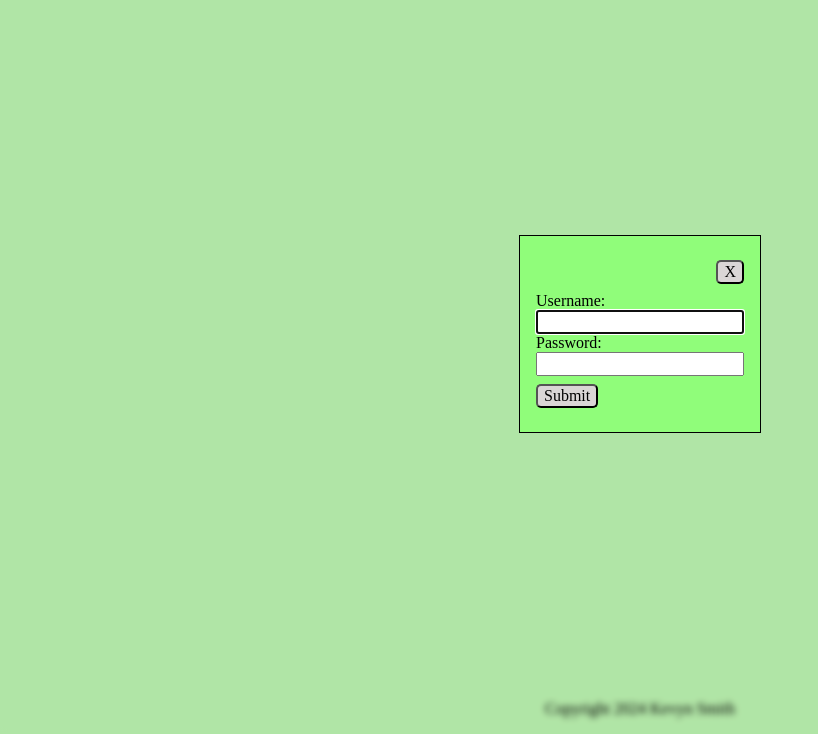
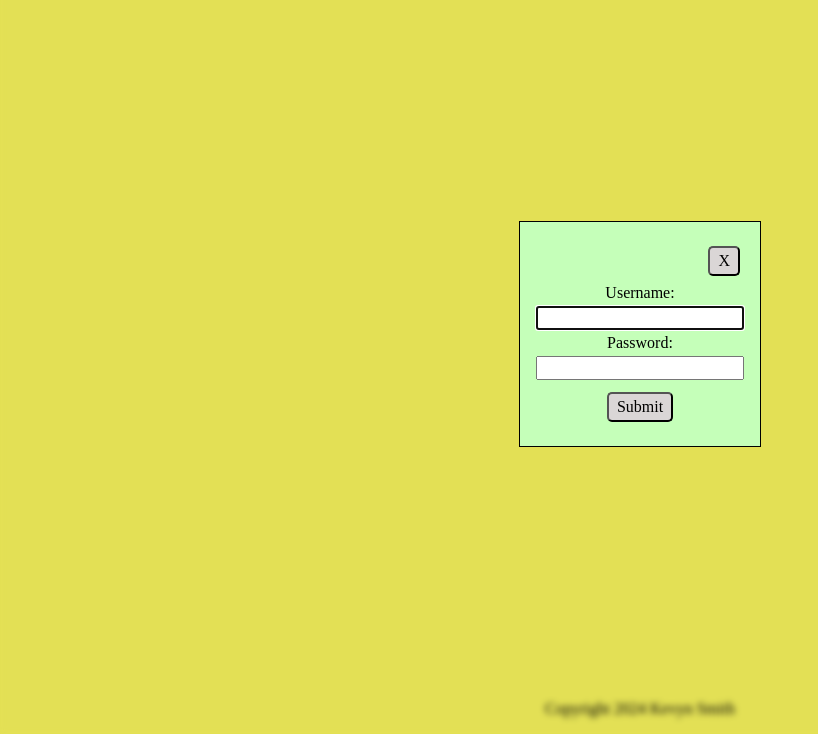
Before and after one commit to KSmith8888/notes-app-server, a website with bundled scripts: page public/index.html in a window 1280 px wide. Both pictures are taken after a click on the button "Sign In". Shown: the part 66-800 px from the top of the page, without its empty margins (0-818 px from the left). Built offline with nearby package versions, Linux system fonts and the light colour scheme.

Commit message:
Updated input and container styling

```diff
--- a/public/index.html
+++ b/public/index.html
@@ -20,6 +20,7 @@
             <main id="main">
                 <section id="sign-in-section">
                     <p>You must sign in to view your notes</p>
+                    <div class="button-row">
                         <button id="open-sign-in-modal-button" class="button">
                             Sign In
                         </button>
@@ -29,6 +30,7 @@
                         >
                             Create Account
                         </button>
+                    </div>
                     <p id="sign-in-error-message"></p>
                     <dialog id="sign-in-modal" class="modal">
                         <form id="sign-in-form" class="form">
@@ -43,6 +45,7 @@
                             <label for="username-input">Username:</label>
                             <input
                                 id="username-input"
+                                class="text-input"
                                 type="text"
                                 maxlength="12"
                                 required
@@ -50,6 +53,7 @@
                             <label for="password-input">Password:</label>
                             <input
                                 id="password-input"
+                                class="text-input"
                                 type="password"
                                 maxlength="12"
                                 required
@@ -72,6 +76,7 @@
                             >
                             <input
                                 id="create-username-input"
+                                class="text-input"
                                 type="text"
                                 maxlength="12"
                                 required
@@ -81,6 +86,7 @@
                             >
                             <input
                                 id="create-password-input"
+                                class="text-input"
                                 type="password"
                                 maxlength="12"
                                 required
@@ -89,11 +95,16 @@
                             >
                             <input
                                 id="confirm-password-input"
+                                class="text-input"
                                 type="password"
                                 maxlength="12"
                                 required
                             />
-
+                            <p id="terms-of-service-text">
+                                By creating an account, you are agreeing to the
+                                <a href="#">Terms of Service</a> and our
+                                <a href="#">Privacy Policy</a>
+                            </p>
                             <button class="button" type="submit">Submit</button>
                         </form>
                     </dialog>
--- a/public/styles.css
+++ b/public/styles.css
@@ -21,8 +21,12 @@ textarea {
     flex-direction: column;
     justify-content: space-between;
     align-items: center;
-    background-color: rgb(197, 255, 185);
+    background-color: rgb(253, 250, 95);
 }
+
+/*
+background-color: rgb(197, 255, 185);
+*/
 
 #header {
     width: 100%;
@@ -34,6 +38,17 @@ textarea {
 
 #main-heading {
     margin: 0;
+}
+
+.button-row {
+    display: flex;
+    justify-content: center;
+}
+
+#sign-in-section {
+    display: flex;
+    flex-direction: column;
+    align-items: center;
 }
 
 #account-info {
@@ -48,7 +63,8 @@ textarea {
 .button {
     cursor: pointer;
     border-radius: 5px;
-    margin: 0.5em 0;
+    padding: 0.25em 0.5em;
+    margin: 0.5em 0.25em;
     background-color: rgb(218, 214, 214);
 }
 
@@ -60,18 +76,31 @@ textarea {
 .modal[open] {
     max-width: 95%;
     border: 1px solid black;
-    background-color: rgb(144, 253, 122);
+    background-color: rgb(197, 255, 185);
 }
+
+/*
+background-color: rgb(237, 255, 71);
+*/
 
 .modal::backdrop {
     backdrop-filter: blur(3px);
     -webkit-backdrop-filter: blur(3px);
 }
 
+#terms-of-service-text {
+    text-align: center;
+    max-width: 80%;
+}
+
 .form {
     display: flex;
     flex-direction: column;
-    align-items: flex-start;
+    align-items: center;
+}
+
+.text-input {
+    margin: 0.25em 0;
 }
 
 .textarea {
```
Lines whose indentation alone changed are shown as unchanged.
